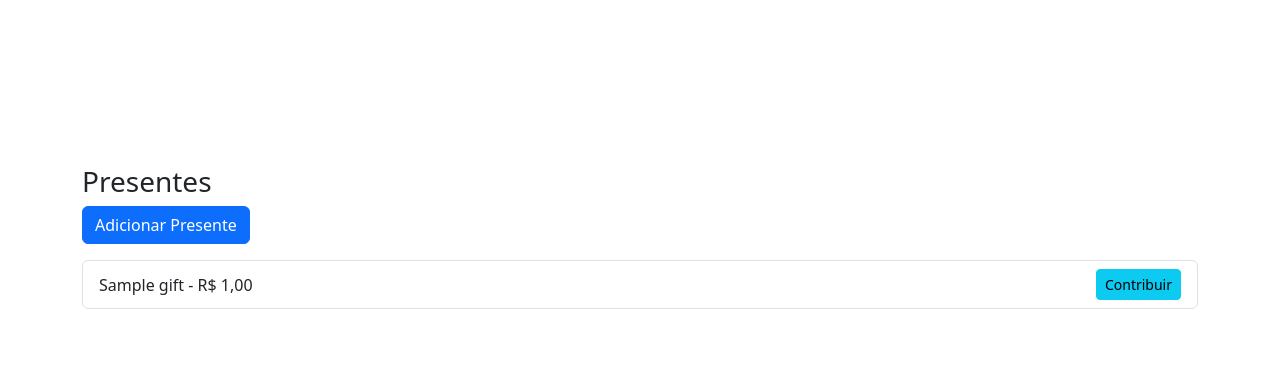
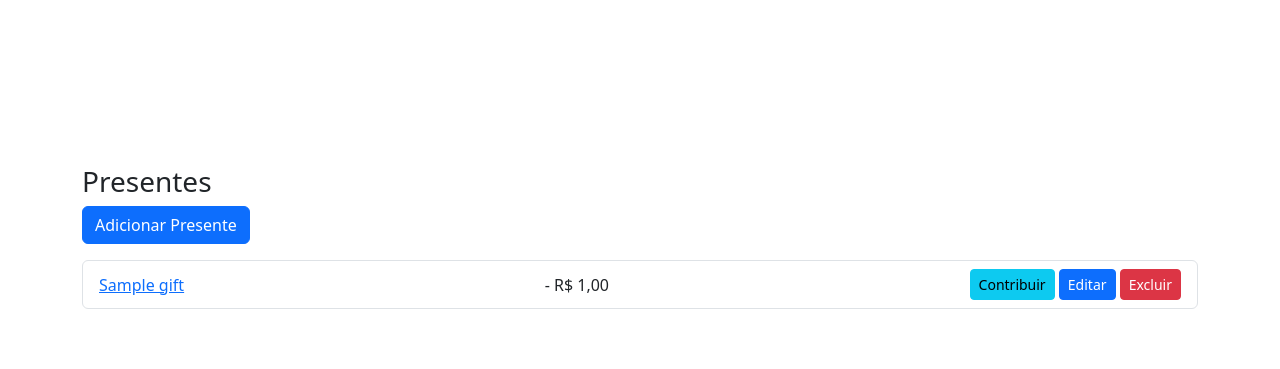
Before and after one commit to erberttdev/dev_listadavaquita_bb, a Django app: page /1/ in a window 1280 px wide. Shown: the part 354-723 px from the top of the page. Run offline with Django 5.2, Linux system fonts and the light colour scheme; a user stored in the database is signed in; tables that the repository leaves empty hold one stand-in row (values such as "Sample post").

Commit message:
fix: autor pode editar ou excluir presentes

```diff
--- a/templates/events/event_detail.html
+++ b/templates/events/event_detail.html
@@ -22,8 +22,14 @@
     <ul class="list-group">
         {% for gift in event.gifts.all %}
         <li class="list-group-item d-flex justify-content-between align-items-center">
-            {{ gift.name }} - R$ {{ gift.value }}
-            <a href="{% url 'contributions:contribute' gift.pk %}" class="btn btn-sm btn-info">Contribuir</a>
+            <a href="{% url 'gifts:gift_detail' gift.pk %}">{{ gift.name }}</a> - R$ {{ gift.value }}
+            <div>
+                <a href="{% url 'contributions:contribute' gift.pk %}" class="btn btn-sm btn-info">Contribuir</a>
+                {% if user.is_authenticated and user == event.user %}
+                <a href="{% url 'gifts:gift_edit' gift.pk %}" class="btn btn-sm btn-primary">Editar</a>
+                <a href="{% url 'gifts:gift_delete' gift.pk %}" class="btn btn-sm btn-danger">Excluir</a>
+                {% endif %}
+            </div>
         </li>
         {% empty %}
         <li class="list-group-item">Nenhum presente cadastrado.</li>
```
